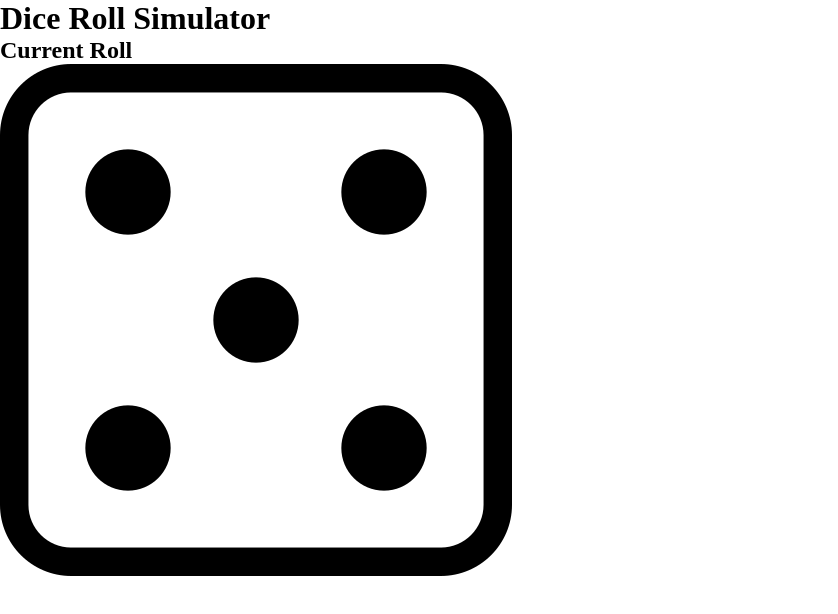
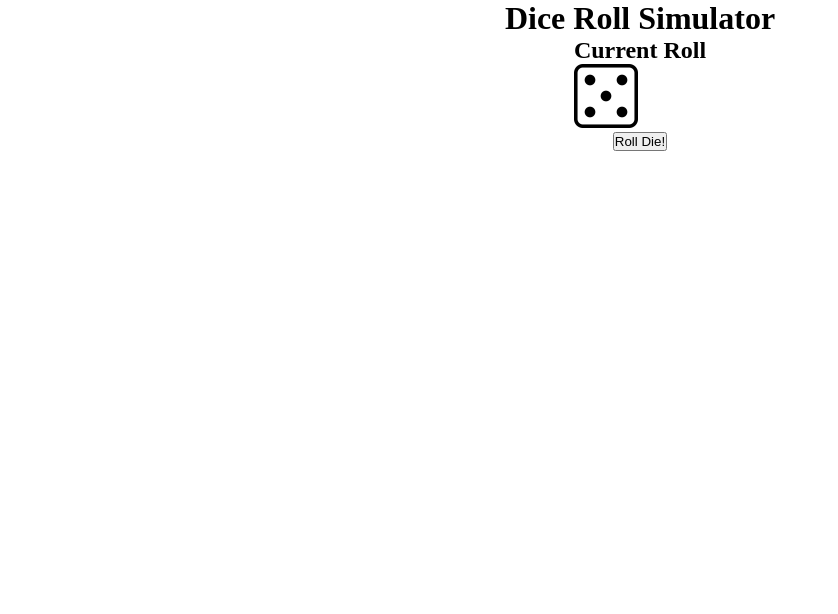
Before and after one commit to ogajiemmanuel/dice-roll-simulator, a plain HTML site: page index.html in a window 1280 px wide. Shown: the whole page, without its empty margins (0-838 px from the left). Drawn offline with Linux system fonts and the light colour scheme.

Commit message:
added script file

```diff
--- a/index.html
+++ b/index.html
@@ -10,7 +10,8 @@
     <h1>Dice Roll Simulator</h1>
     <section>
         <h2>Current Roll</h2>
-        <img src="./images/die-face-5.png" alt="die-face-5">
+        <img src="./images/die-face-5.png" alt="die-face-5" class="central-die">
     </section>
+    <button class="roll-die">Roll Die!</button>
 </body>
 </html>
--- a/style.css
+++ b/style.css
@@ -1,5 +1,16 @@
 *, ::before, ::after {
-    margin:0;
-    padding:0;
+margin:0;
+padding:0;
 box-sizing: border-box
 }
+
+body {
+    display: flex;
+    flex-direction: column;
+    align-items: center;
+    justify-items: center;
+}
+.central-die {
+width: 4rem;
+height: auto;
+}
```
Also changed, not shown: script.js (added).
